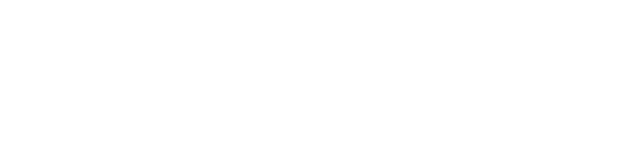
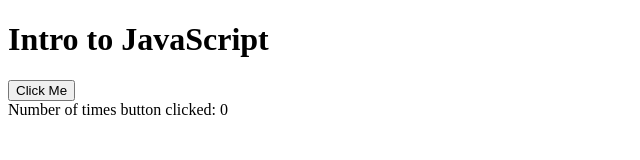
Before and after one commit to DS4200-S23-Class/ic-05-sara-brady, a plain HTML site: page index.html in a window 1280 px wide. Shown: the whole page, without its empty margins (0-640 px from the left). Drawn offline with Linux system fonts and the light colour scheme.

Commit message:
html set up

```diff
--- a/index.html
+++ b/index.html
@@ -3,12 +3,33 @@
 
 <head>
     <meta charset=utf-8/>
+
+    <!-- link stylesheet -->
+    <link rel="stylesheeet" href="style.css">
+
+    <!-- title webpage -->
+    <title>ic-05</title>
+
 </head>
 
 
 <body>
+<!-- add heading -->
+<h1>Intro to JavaScript</h1>
+
+<div>
+
+    <button type="button">Click Me</button>
+
+    <div id="button-div" class="gen">
+        Number of times button clicked: 0
+    </div>
+
+</div>
 
 
 </body>
 
+<script src="main.js" class="gen">
+
 </html>
```
Also changed, not shown: main.js (added), style.css (added), 1 other file.
